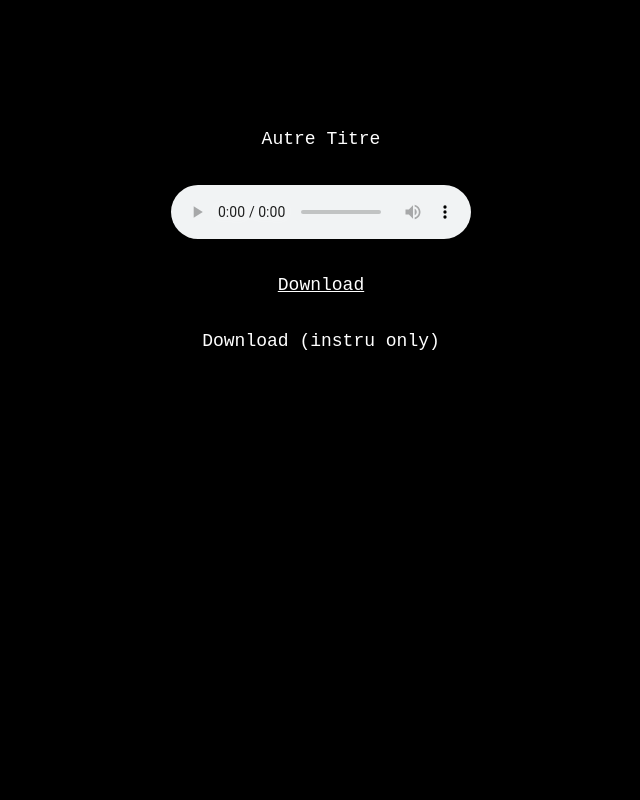
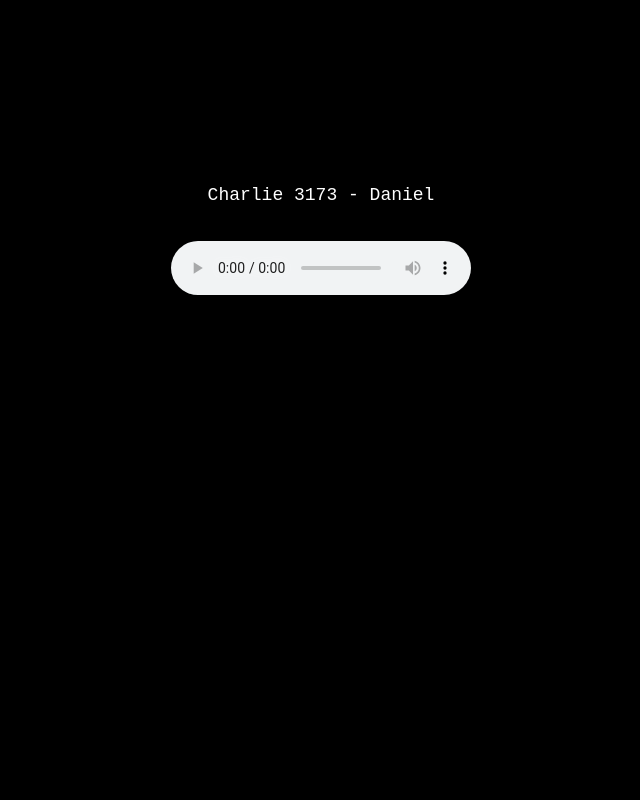
Before and after one commit to UnsecureGarden/charlie3173, a plain HTML site: page index.html in a window 1280 px wide. Shown: the part 980-1780 px from the top of the page, without its empty margins (319-959 px from the left). After the commit the page ends 1640 px from the top, so only its background shows below. Drawn offline with Linux system fonts and the light colour scheme.

Commit message:
Update index.html

```diff
--- a/index.html
+++ b/index.html
@@ -21,15 +21,7 @@
 
     <!-- Deuxième bloc -->
     <div class="container">
-        <div class="element fileName">Autre Titre</div>
+        <div class="element fileName">Charlie 3173 - Daniel</div>
         <audio class="element audioPlayer" controls>
-            <source src="AUTRE_TITRE.mp3" type="audio/mp3">
-            Votre navigateur ne supporte pas l'élément audio.
-        </audio>
-        <a href="AUTRE_TITRE.mp3" download class="element downloadLink">Download</a>
-        <a href="autre_titre instru.mp3" download class="element downloadLinkInstru">Download (instru only)</a>
-    </div>
-
-    <!-- Troisième bloc -->
-    <div class="container">
-        <div class="element fileName">Charlie 3173 - Daniel</di
+            <source src="charlie 3173 - daniel .mp3" type="audio/mp3">
+            Votre navigateur ne supporte pas l'élé
```
